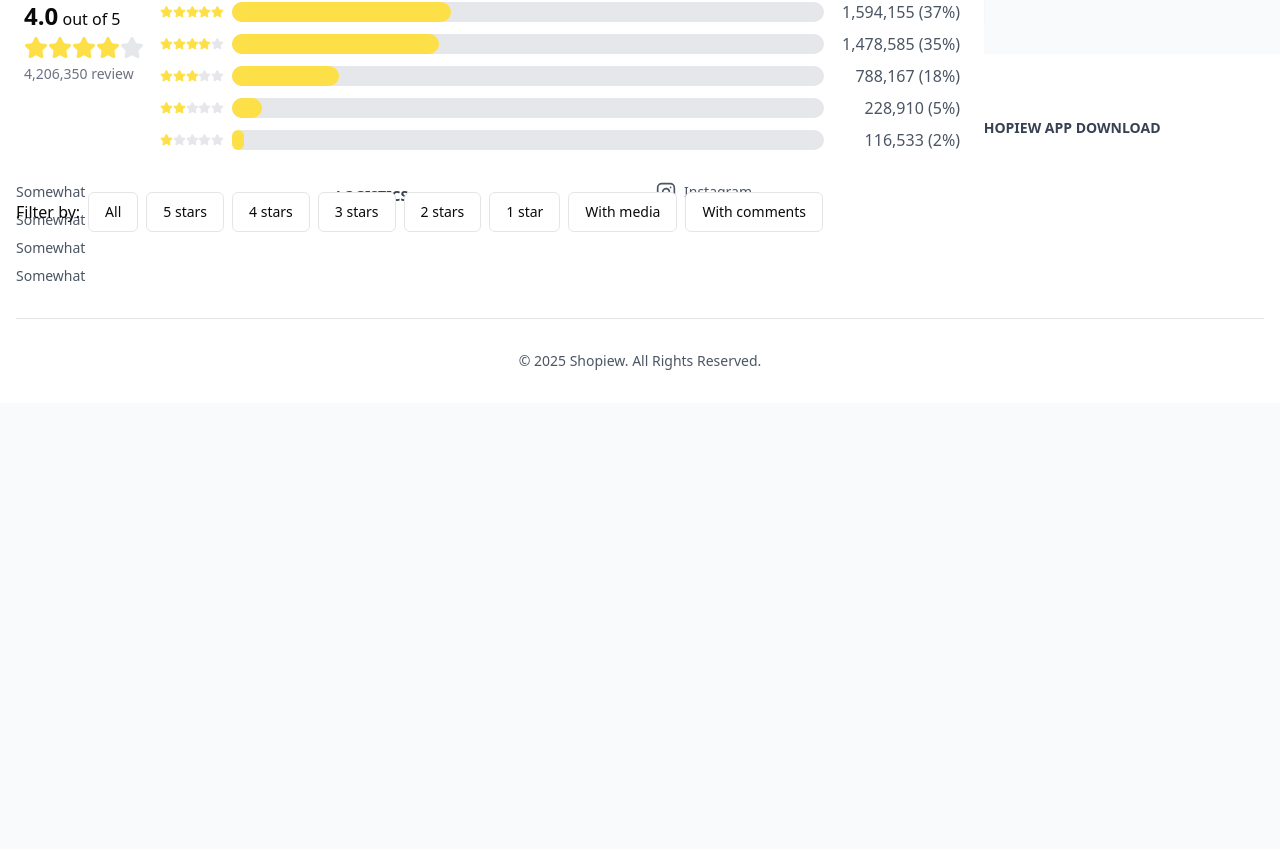
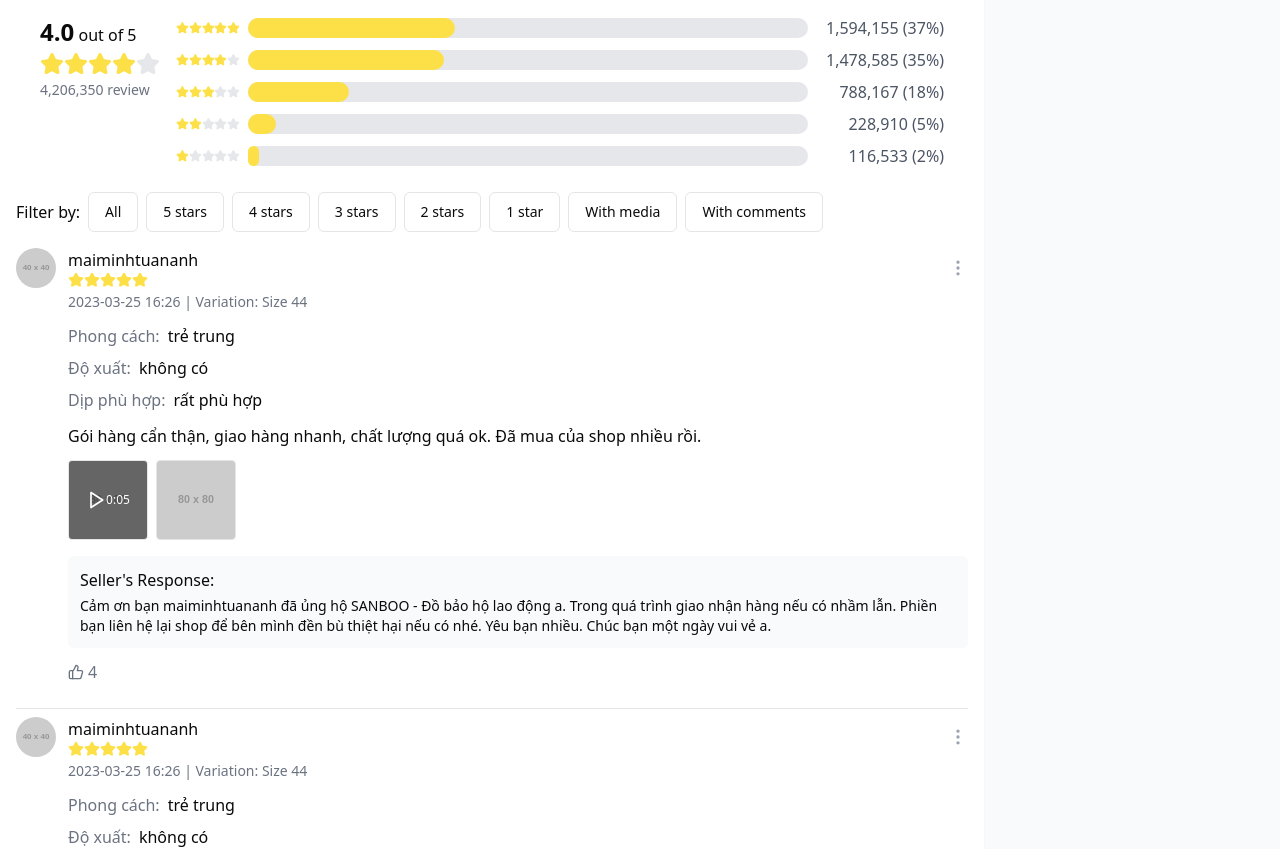
Before and after one commit to TranXuanPhong25/shopiew, a Next.js app: page /product/1 in a window 1280 px wide. Shown: the part 1479-2328 px from the top of the page. Before the commit the page ends 1882 px from the top, so only its background shows below. Built offline with nearby package versions, Linux system fonts and the light colour scheme.

Commit message:
feat: pagination and fix linting

```diff
--- a/app/category/[category]/page.tsx
+++ b/app/category/[category]/page.tsx
@@ -1,4 +1,3 @@
-import {notFound} from "next/navigation";
 import ProductGrid from "@/components/ui/product/product-grid";
 import {ProductCardProps} from "@/interfaces/product";
 
--- a/app/product/[product]/page.tsx
+++ b/app/product/[product]/page.tsx
@@ -10,7 +10,6 @@ import Link from "next/link";
 import ProductImages from "@/components/ui/product/detail/product-image";
 import RatingStars from "@/components/ui/rating-stars";
 import ProductAction from "@/components/ui/product/detail/product-action";
-import {Button} from "@/components/ui/button";
 import ProductSpecifications from "@/components/ui/product/detail/product-specifications";
 import CustomerReviews from "@/components/ui/product/detail/customer-review/customer-reviews";
 import ProductDescription from "@/components/ui/product/detail/product-description";
@@ -105,7 +104,7 @@ export default async function ProductPage({params}: { params: Promise<{ product:
 
 
                     </div>
-                    <div className="bg-white rounded-2xl shadow-sm  mt-4 h-[100vh]">
+                    <div className="bg-white rounded-2xl shadow-sm  mt-4">
                         <ProductSpecifications/>
                         <ProductDescription/>
                         <CustomerReviews/>
--- a/components/homepage/product-discovery-grid.tsx
+++ b/components/homepage/product-discovery-grid.tsx
@@ -1,5 +1,4 @@
 import {ProductCardProps} from "@/interfaces/product";
-import ProductCard from "@/components/ui/product/card/product-card";
 import ProductGrid from "@/components/ui/product/product-grid";
 import {Button} from "@/components/ui/button";
 import Link from "next/link";
--- a/components/magicui/lens.tsx
+++ b/components/magicui/lens.tsx
@@ -101,7 +101,7 @@ export function Lens({
         </div>
       </motion.div>
     );
-  }, [currentPosition, lensSize, lensColor, zoomFactor, children, duration]);
+  }, [currentPosition,  zoomFactor, children, duration,maskImage]);
 
   return (
     <div
--- /dev/null
+++ b/components/ui/pagination.tsx
@@ -0,0 +1,96 @@
+import { ChevronLeft, ChevronRight } from "lucide-react"
+
+interface PaginationProps {
+    currentPage: number
+    totalPages: number
+    onPageChange: (page: number) => void
+}
+
+export default function Pagination({ currentPage, totalPages, onPageChange }: PaginationProps) {
+    // Generate page numbers to display
+    const getPageNumbers = () => {
+        const pages = []
+
+        // Always show first page
+        pages.push(1)
+
+        // Calculate range of pages to show around current page
+        const startPage = Math.max(2, currentPage - 1)
+        const endPage = Math.min(totalPages - 1, currentPage + 1)
+
+        // Add ellipsis after first page if needed
+        if (startPage > 2) {
+            pages.push("...")
+        }
+
+        // Add pages around current page
+        for (let i = startPage; i <= endPage; i++) {
+            pages.push(i)
+        }
+
+        // Add ellipsis before last page if needed
+        if (endPage < totalPages - 1) {
+            pages.push("...")
+        }
+
+        // Always show last page if there's more than one page
+        if (totalPages > 1) {
+            pages.push(totalPages)
+        }
+
+        return pages
+    }
+
+    return (
+        <div className="flex items-center justify-center mt-6 gap-1">
+            {/* Previous button */}
+            <button
+                onClick={() => currentPage > 1 && onPageChange(currentPage - 1)}
+                disabled={currentPage === 1}
+                className={`flex items-center justify-center w-9 h-9 rounded-md border ${
+                    currentPage === 1
+                        ? "text-gray-300 border-gray-200 cursor-not-allowed"
+                        : "text-gray-700 border-gray-300 hover:bg-gray-50"
+                }`}
+                aria-label="Previous page"
+            >
+                <ChevronLeft className="w-5 h-5" />
+            </button>
+
+            {/* Page numbers */}
+            {getPageNumbers().map((page, index) =>
+                    typeof page === "number" ? (
+                        <button
+                            key={index}
+                            onClick={() => onPageChange(page)}
+                            className={`flex items-center justify-center w-9 h-9 rounded-md ${
+                                currentPage === page
+                                    ? "bg-custom-1 text-white border border-custom-1"
+                                    : "text-gray-700 border border-gray-300 hover:bg-gray-50"
+                            }`}
+                        >
+                            {page}
+                        </button>
+                    ) : (
+                        <span key={index} className="w-9 text-center">
+            {page}
+          </span>
+                    ),
+            )}
+
+            {/* Next button */}
+            <button
+                onClick={() => currentPage < totalPages && onPageChange(currentPage + 1)}
+                disabled={currentPage === totalPages}
+                className={`flex items-center justify-center w-9 h-9 rounded-md border ${
+                    currentPage === totalPages
+                        ? "text-gray-300 border-gray-200 cursor-not-allowed"
+                        : "text-gray-700 border-gray-300 hover:bg-gray-50"
+                }`}
+                aria-label="Next page"
+            >
+                <ChevronRight className="w-5 h-5" />
+            </button>
+        </div>
+    )
+}
--- a/components/ui/product/card/product-card.tsx
+++ b/components/ui/product/card/product-card.tsx
@@ -1,6 +1,5 @@
 import Image from "next/image"
 import {MapPin, Star} from "lucide-react"
-import { Badge } from "@/components/ui/badge"
 import { Card, CardContent } from "@/components/ui/card"
 import {ProductCardProps} from "@/interfaces/product";
 import {clsx} from "clsx";
--- a/components/ui/product/detail/customer-review/customer-reviews.tsx
+++ b/components/ui/product/detail/customer-review/customer-reviews.tsx
@@ -1,12 +1,15 @@
+"use client";
 import RatingComponent from "@/components/ui/product/detail/customer-review/rating-component";
 import {Button} from "@/components/ui/button";
+import IndividualReview from "@/components/ui/product/detail/customer-review/individual-review";
+import Pagination from "@/components/ui/pagination";
 
 export default function CustomerReviews() {
     return (
-        <div className="w-full">
+        <div className="w-full p-4">
             <h2 className="text-lg font-medium p-4 bg-muted/50">Customer reviews</h2>
             <RatingComponent/>
-            <div className="flex gap-2 flex-wrap items-center p-4">
+            <div className="flex gap-2 flex-wrap items-center mb-4">
                 <h2>
                     Filter by:
                 </h2>
@@ -36,6 +39,13 @@ export default function CustomerReviews() {
                     With comments
                 </Button>
             </div>
+            <IndividualReview/>
+            <IndividualReview/>
+
+            <IndividualReview/>
+
+            <IndividualReview/>
+            <Pagination currentPage={1} totalPages={1} onPageChange={()=>{}}/>
         </div>
     )
 }
--- /dev/null
+++ b/components/ui/product/detail/customer-review/individual-review.tsx
@@ -0,0 +1,104 @@
+import Image from "next/image"
+import { Star, MoreVertical, ThumbsUp, Play } from "lucide-react"
+
+export default function IndividualReview() {
+    return (
+        <div className="border-b pb-6 mb-2">
+            <div className="flex items-start gap-3">
+                <div className="w-10 h-10 rounded-full overflow-hidden flex-shrink-0">
+                    <Image
+                        src="https://placehold.co/40x40.png"
+                        alt="User avatar"
+                        width={40}
+                        height={40}
+                        className="object-cover"
+                    />
+                </div>
+                <div className="flex-1">
+                    <div className="flex justify-between">
+                        <div>
+                            <div className="font-medium">maiminhtuananh</div>
+                            <div className="flex text-yellow-300">
+                                <Star className="w-4 h-4 fill-yellow-300"/>
+                                <Star className="w-4 h-4 fill-yellow-300"/>
+                                <Star className="w-4 h-4 fill-yellow-300"/>
+                                <Star className="w-4 h-4 fill-yellow-300"/>
+                                <Star className="w-4 h-4 fill-yellow-300"/>
+                            </div>
+                        </div>
+                        <button className="text-gray-400">
+                            <MoreVertical className="w-5 h-5"/>
+                        </button>
+                    </div>
+
+                    <div className="text-sm text-gray-500 mt-1">2023-03-25 16:26 | Variation: Size 44</div>
+
+                    <div className="mt-3 space-y-2">
+                        <div className="flex gap-2">
+                            <span className="text-gray-500">Phong cách:</span>
+                            <span>trẻ trung</span>
+                        </div>
+                        <div className="flex gap-2">
+                            <span className="text-gray-500">Độ xuất:</span>
+                            <span>không có</span>
+                        </div>
+                        <div className="flex gap-2">
+                            <span className="text-gray-500">Dịp phù hợp:</span>
+                            <span>rất phù hợp</span>
+                        </div>
+                    </div>
+
+                    <div className="mt-3">
+                        <p>Gói hàng cẩn thận, giao hàng nhanh, chất lượng quá ok. Đã mua của shop nhiều rồi.</p>
+                    </div>
+
+                    <div className="mt-3 flex gap-2">
+                        <div className="relative w-20 h-20 rounded border overflow-hidden">
+                            <Image
+                                src="https://placehold.co/80x80.png"
+                                alt="Review image 1"
+                                width={80}
+                                height={80}
+                                className="object-cover"
+                            />
+                            <div className="absolute inset-0 bg-black/50 flex items-center justify-center">
+                                <Play className="w-5 h-5 text-white"/>
+                                <span className="text-white text-xs">0:05</span>
+                            </div>
+                        </div>
+                        <div className="w-20 h-20 rounded border overflow-hidden">
+                            <Image
+                                src="https://placehold.co/80x80.png"
+                                alt="Review image 2"
+                                width={80}
+                                height={80}
+                                className="object-cover"
+                            />
+                        </div>
+                    </div>
+
+                    {/* Seller Response */}
+                    <div className="mt-4 bg-gray-50 p-3 rounded-md">
+                        <div className="font-medium mb-1">{"Seller's Response:"}</div>
+                        <p className="text-sm">
+                            Cảm ơn bạn maiminhtuananh đã ủng hộ SANBOO - Đồ bảo hộ lao động a. Trong quá trình giao nhận
+                            hàng nếu có
+                            nhầm lẫn. Phiền bạn liên hệ lại shop để bên mình đền bù thiệt hại nếu có nhé. Yêu bạn nhiều.
+                            Chúc bạn
+                            một ngày vui vẻ a.
+                        </p>
+                    </div>
+
+                    {/* Like Button */}
+                    <div className="mt-3 flex items-center text-gray-500">
+                        <button className="flex items-center gap-1">
+                            <ThumbsUp className="w-4 h-4"/>
+                            <span>4</span>
+                        </button>
+                    </div>
+                </div>
+            </div>
+        </div>
+    )
+        ;
+}
--- a/components/ui/product/detail/customer-review/rating-component.tsx
+++ b/components/ui/product/detail/customer-review/rating-component.tsx
@@ -79,11 +79,10 @@ export default function RatingComponent() {
                 {/* 1 star */}
                 <div className="flex items-center">
                      <span className="w-16 font-medium underline flex">
-
                             <Star className="size-4 fill-yellow-300 text-yellow-300"/>
 
                          {[...Array(4)].map((_, i) => (
-                             <Star className="size-4 fill-gray-200 text-gray-200"/>
+                             <Star key={"x"+i} className="size-4 fill-gray-200 text-gray-200"/>
                          ))}
                     </span>
                     <div className="flex-1 h-5 bg-gray-200 rounded-full mx-2">
--- a/components/ui/product/detail/product-action.tsx
+++ b/components/ui/product/detail/product-action.tsx
@@ -1,5 +1,5 @@
 import QuantityInput from "@/components/form/quanitty-input";
-import {MapPin, Plus, ShoppingCart} from "lucide-react";
+import {MapPin} from "lucide-react";
 import {Button} from "@/components/ui/button";
 import ShoppingCartPlus from "@/components/icon/shopping-cart-plus";
 
--- a/components/ui/product/detail/shop-info-card.tsx
+++ b/components/ui/product/detail/shop-info-card.tsx
@@ -1,5 +1,6 @@
 import {BadgeCheckIcon, MapPinHouse, MessageSquare} from "lucide-react"
 import {Button} from "@/components/ui/button"
+import Image from "next/image";
 
 export default function ShopInfoCard() {
     return (
@@ -11,7 +12,7 @@ export default function ShopInfoCard() {
                 <div>
                     <div className="flex my-2">
                         <div className="relative">
-                            <img className="rounded-full"
+                            <Image className="rounded-full"
                                  src={"https://placehold.co/70x70.png"}
                                  alt={"FOCALLURE Beauty.VN"}
                                  width={70}
```
Also changed, not shown: components/ui/product/detail/product-image.tsx (+7 -10 lines).
